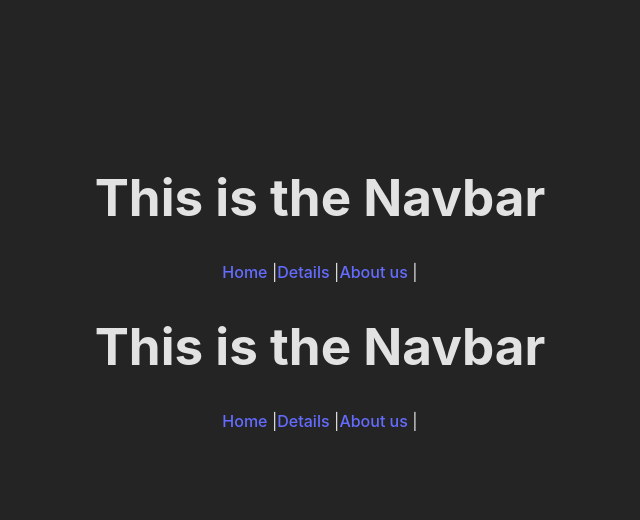
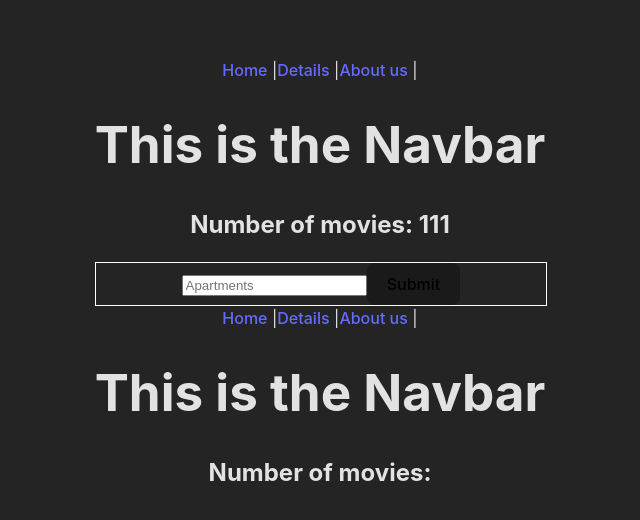
Before and after one commit to Dvdrepetto/react-mini-proyect, a React (Vite) app in the folder react-mini-proyect/: page /Navbar in a window 1280 px wide. Shown: the part 116-636 px from the top of the page, without its empty margins (320-960 px from the left). Built offline with nearby package versions, Linux system fonts and the light colour scheme.

Commit message:
add functionality to add items

```diff
--- a/react-mini-proyect/src/App.jsx
+++ b/react-mini-proyect/src/App.jsx
@@ -11,16 +11,43 @@ import About from './pages/About';
 
 function App() {
 
-  const [apartmentsToDisplay, setApartments] = useState(apartmentsData);
+const [apartmentsToDisplay, setApartments] = useState(apartmentsData);
+const[name, setName] = useState("");
 
   const deleteApartment = (id) => {
     const updatedApartments = apartmentsToDisplay.filter((apartment) => apartment.id !== id);
     setApartments(updatedApartments);
 };
 
+
+
+const handleSubmit = (event) => {
+  event.preventDefault();
+
+  const newApartment = {
+      name: name,
+  }
+
+  const newList = [newApartment, ...apartmentsToDisplay];
+
+  console.log(newList)
+  setApartments(newList);
+}
   return (
     <>
-      <Navbar/>
+      <Navbar numberOfApartments={apartmentsToDisplay.length} />
+      <section className='form'>
+        <form onSubmit={handleSubmit}>
+          <input
+          type="text"
+          name='name'
+          placeholder='Apartments'
+          value={name}
+          onChange={(e) => { setName(e.target.value) }}
+          />
+          <button>Submit</button>
+        </form>
+      </section>
       <Routes>
       <Route path="/" element={<ApartmentsList apartmentArr={apartmentsToDisplay} callBackToDelete={deleteApartment}/>}/>
       <Route path="/ApartmentsCard/:apartmentId" element={<ApartmentCard apartmentArr={apartmentsToDisplay}/>}/>
--- a/react-mini-proyect/src/components/Navbar.jsx
+++ b/react-mini-proyect/src/components/Navbar.jsx
@@ -1,16 +1,16 @@
 import React from 'react'
 import{ NavLink } from "react-router-dom";
 
-function Navbar () {
+function Navbar (props) {
     return (
         <header>
-            <h1>This is the Navbar</h1>
-
         <nav>
                 <NavLink to="/">Home</NavLink> |
                 <NavLink to="ApartmentsCard">Details</NavLink> |
                 <NavLink to="/About">About us</NavLink> |
         </nav>
+        <h1>This is the Navbar</h1>
+            <h2>Number of movies: {props.numberOfApartments}</h2>
         </header>
     )
 }
--- a/react-mini-proyect/src/index.css
+++ b/react-mini-proyect/src/index.css
@@ -134,3 +134,8 @@ h3{
   background-color: #ff6207;
 
 }
+.form{
+  width: 100%;
+  height: auto;
+  border: 1px solid white;
+}
```
